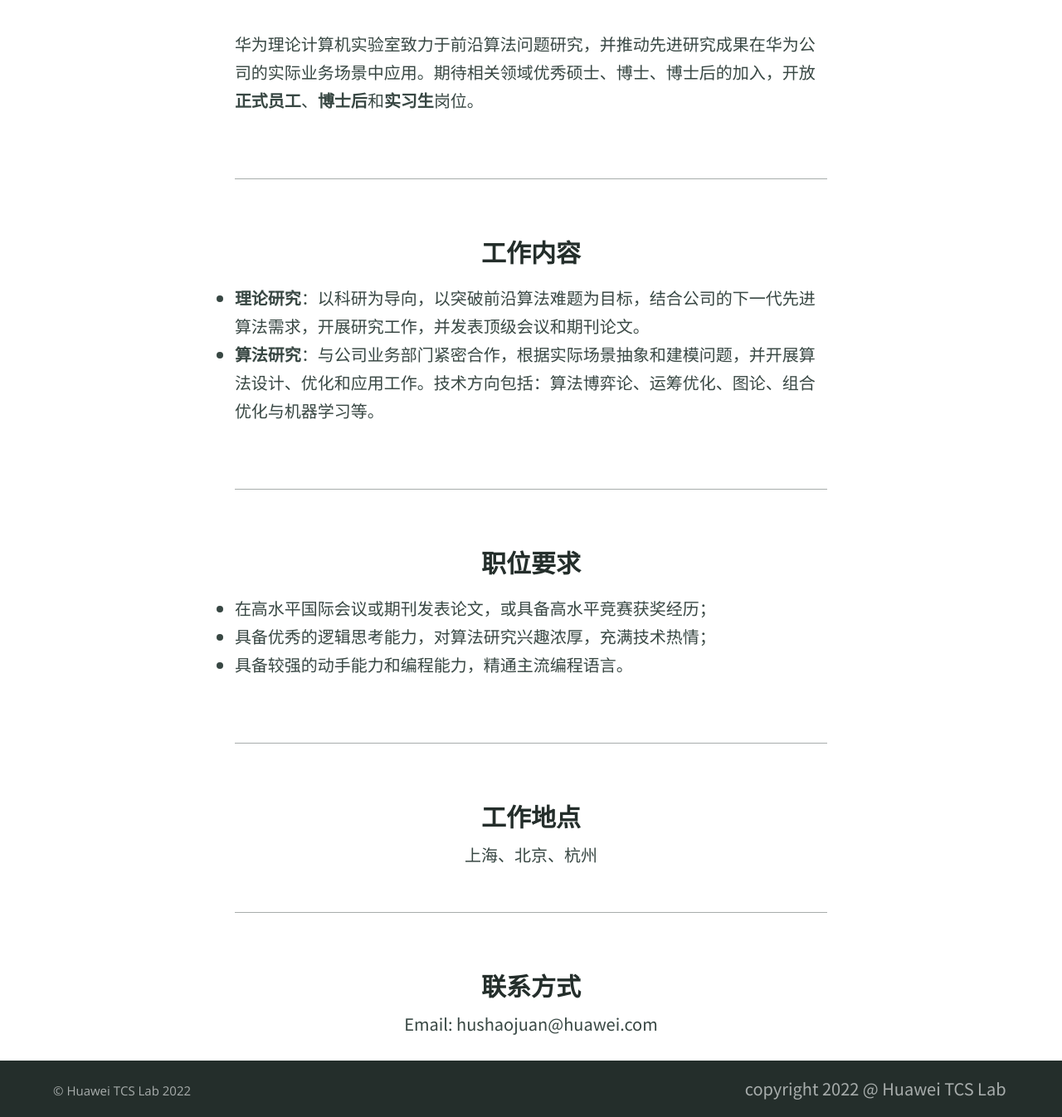
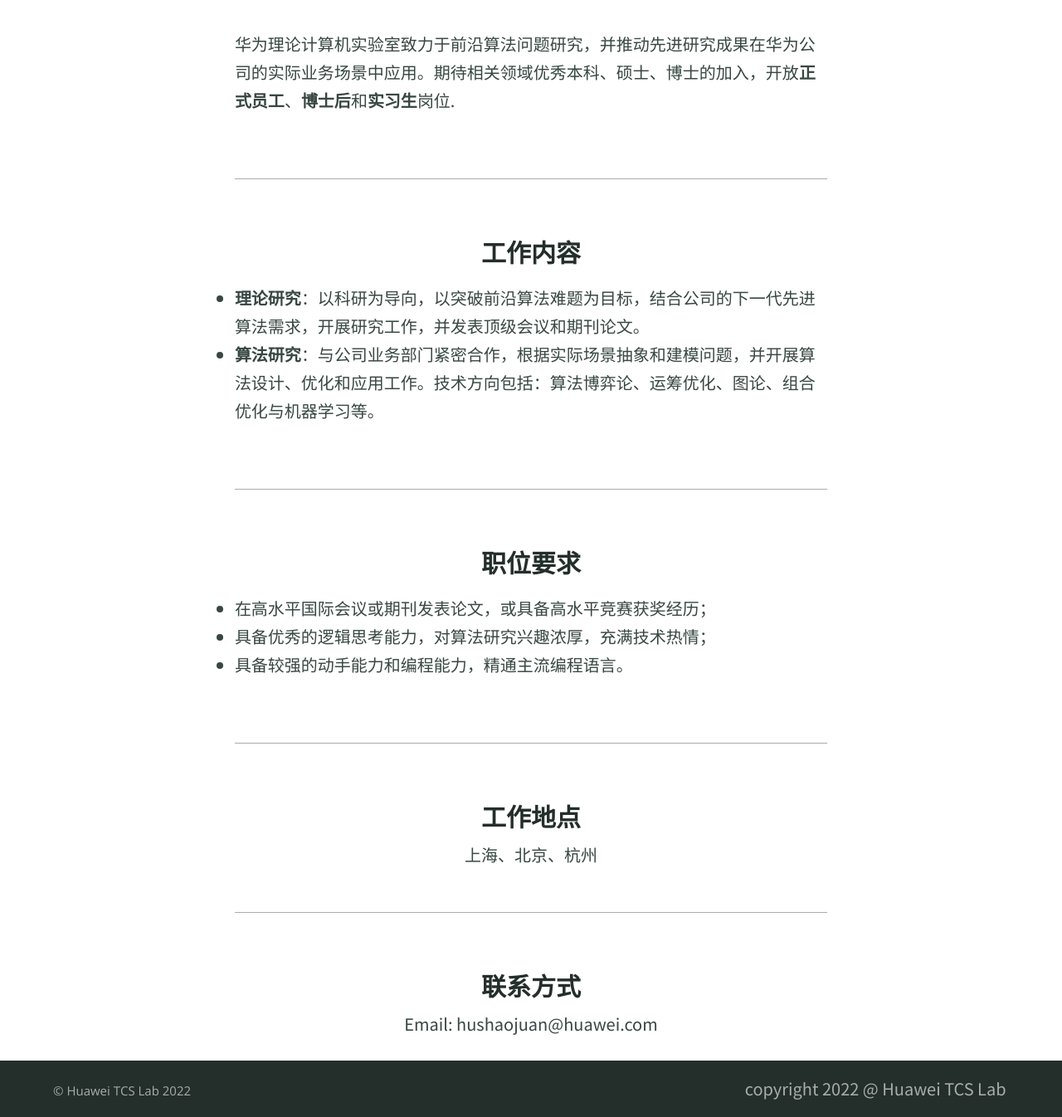
Before and after one commit to shawnpoo/shawnpoo.github.io, a Jekyll site: the page built from _zh/join.md, in a window 1280 px wide. Shown: the part 390-1736 px from the top of the page at 83% size. Built offline with Jekyll 4.4.1, drawn with Linux system fonts in a browser that asks for light colours.

Commit message:
Update join.md

```diff
--- a/_zh/join.md
+++ b/_zh/join.md
@@ -8,7 +8,7 @@
 permalink: "/zh/join/"
 ---
 
-华为理论计算机实验室致力于前沿算法问题研究，并推动先进研究成果在华为公司的实际业务场景中应用。期待相关领域优秀硕士、博士、博士后的加入，开放**正式员工**、**博士后**和**实习生**岗位。
+华为理论计算机实验室致力于前沿算法问题研究，并推动先进研究成果在华为公司的实际业务场景中应用。期待相关领域优秀本科、硕士、博士的加入，开放**正式员工**、**博士后**和**实习生**岗位.
 
 ---
 
```
